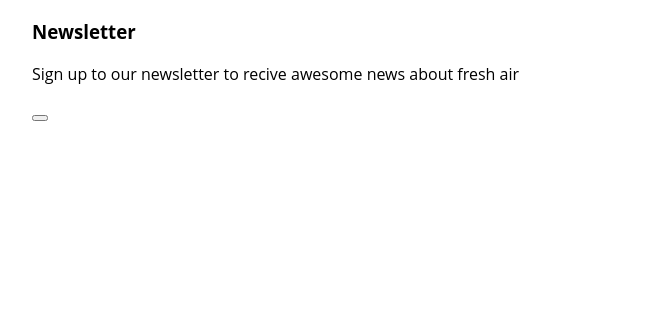
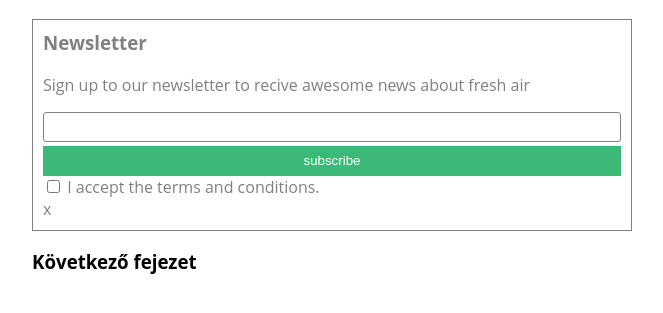
Before and after one commit to kovacsada/gyakorlas, a plain HTML site: page index.HTML in a window 1280 px wide. Shown: the part 67-380 px from the top of the page, without its empty margins (308-971 px from the left). Drawn offline with Linux system fonts and the light colour scheme.

Commit message:
Add files via upload

```diff
--- a/index.HTML
+++ b/index.HTML
@@ -1,21 +1,30 @@
 <!DOCTYPE html>
-<html lang="HU">
+<html lang="hu">
 <head>
     <meta charset="UTF-8">
     <meta name="viewport" content="width=device-width, initial-scale=1.0">
-    <title>Document</title>
     <link rel="stylesheet" href="style.css">
+    <title>Gyakorlás</title>
 </head>
 <body>
     <div class="container">
         <h1>Awesome Landing Page</h1>
-     <div class="newletter">
+        <div class="newsletter">
             <h3>Newsletter</h3>
             <p>Sign up to our newsletter to recive awesome news about fresh air</p>
             <form>
-            <button type="button"></button>
+                <input id="email" type="text">
+                <button type="submit">
+                    subscribe
+                    </button>
+                    <input id="terms" type="checkbox">
+                    <label for="terms">I accept the terms and conditions.</label>
             </form>
+            <div id="closex">x</div>
             </div>
-   <div>
+<h3>Következő fejezet</h3>
+        </div>
+
+
 </body>
 </html>
--- a/style.css
+++ b/style.css
@@ -1,6 +1,36 @@
-.container{
+.container {
     width: 600px;
     margin-left: auto;
     margin-right: auto;
     font-family: 'Open Sans', sans-serif;
 }
+
+.newsletter {
+   color: gray;
+   border: solid thin grey;
+   padding: 10px;
+}
+
+.newsletter h3 {
+    margin-top: 0;
+}
+
+.newsletter button {
+    background-color: #3cb878;
+    border: none;
+    color: white;
+    display: block;
+    width: 100%;
+    height: 30px;
+}
+
+.newsletter input#email{
+    display: block;
+    width: 100%;
+    height: 30px;
+    margin-bottom: 4px;
+    border: solid grey 1px;
+    border-radius: 3px;
+
+    box-sizing: border-box;
+}
```
Lines whose indentation alone changed are shown as unchanged.
